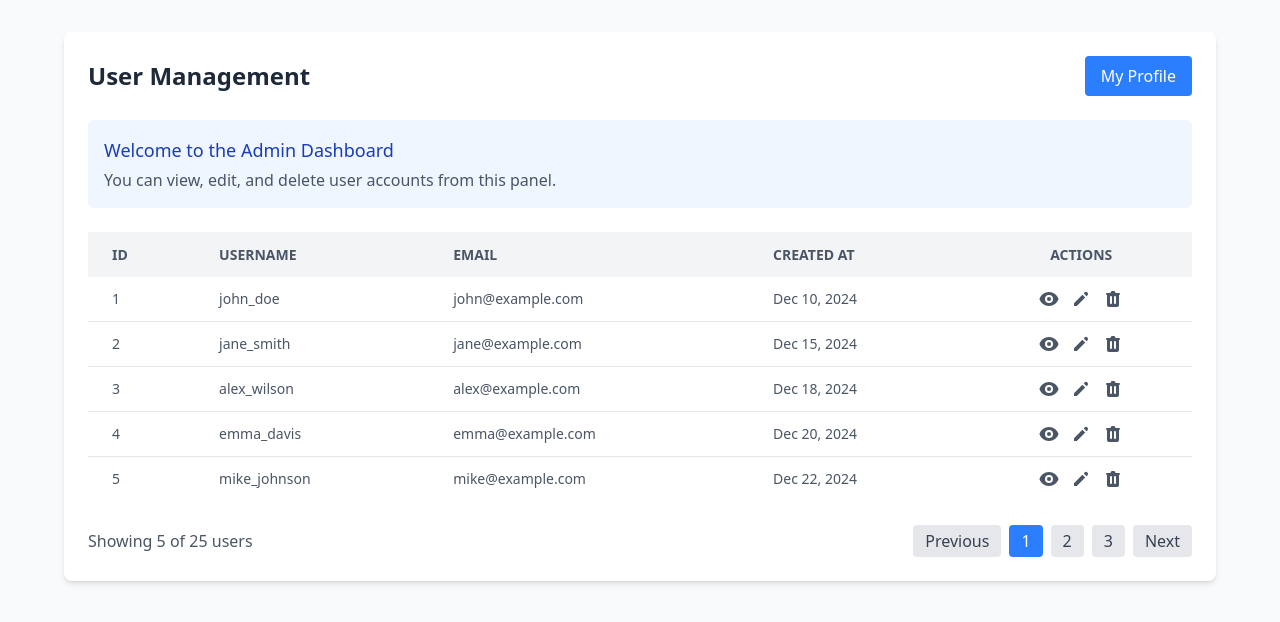
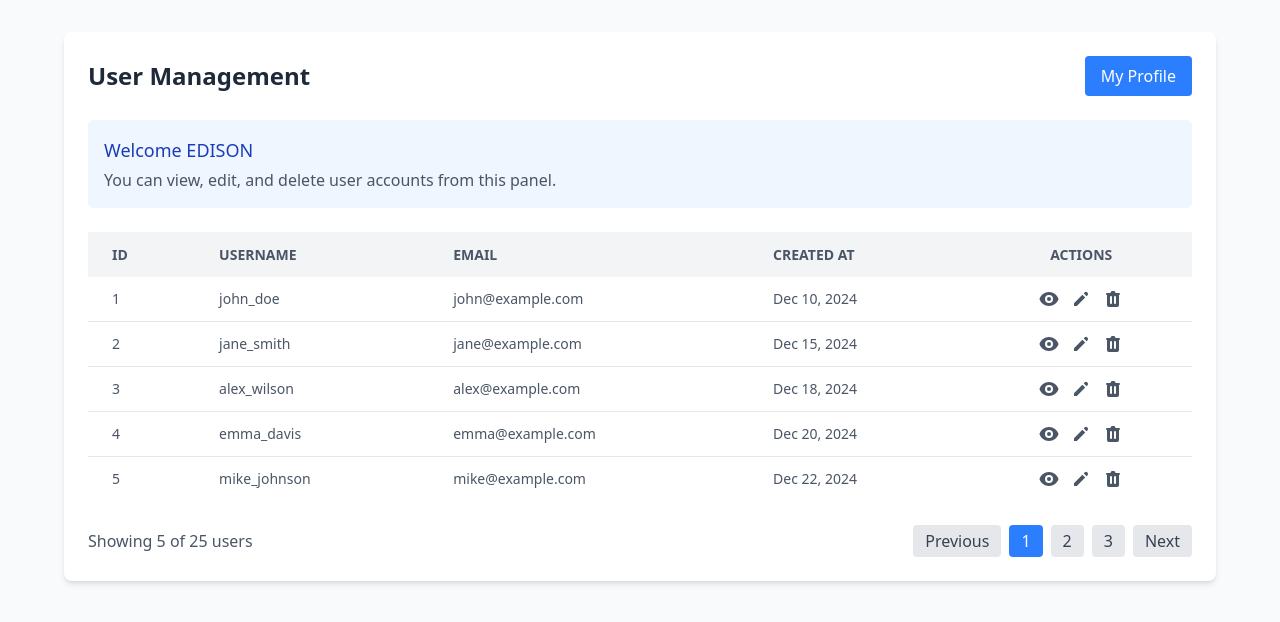
Before and after one commit to codeWithEdison/musha_auth_front, a React (Vite) app: page / in a window 1280 px wide. Shown: the top 622 px of the page. Built offline with nearby package versions, Linux system fonts and the light colour scheme.

Commit message:
Update welcome message in Dashboard component

```diff
--- a/src/pages/Dashboard.jsx
+++ b/src/pages/Dashboard.jsx
@@ -18,7 +18,7 @@ const Dashboard = () => {
 
         <div className="mb-6 p-4 bg-blue-50 rounded-md">
           <p className="text-lg font-medium text-blue-800">
-            Welcome to the Admin Dashboard
+            Welcome EDISON
           </p>
           <p className="text-gray-600 mt-1">
             You can view, edit, and delete user accounts from this panel.
```
